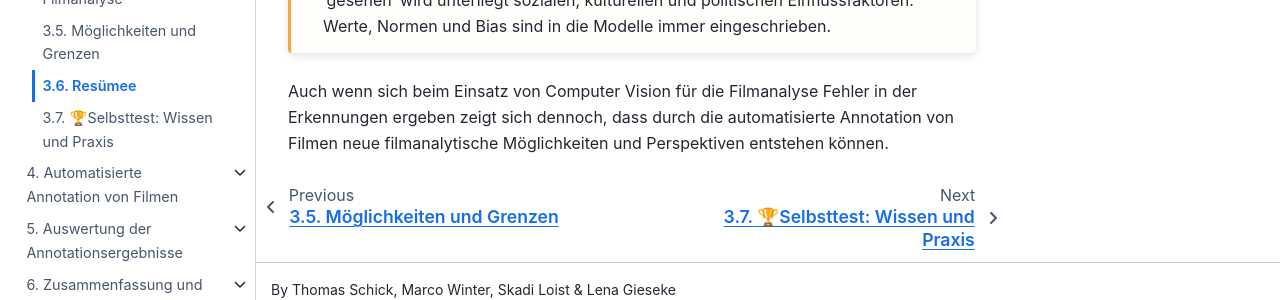
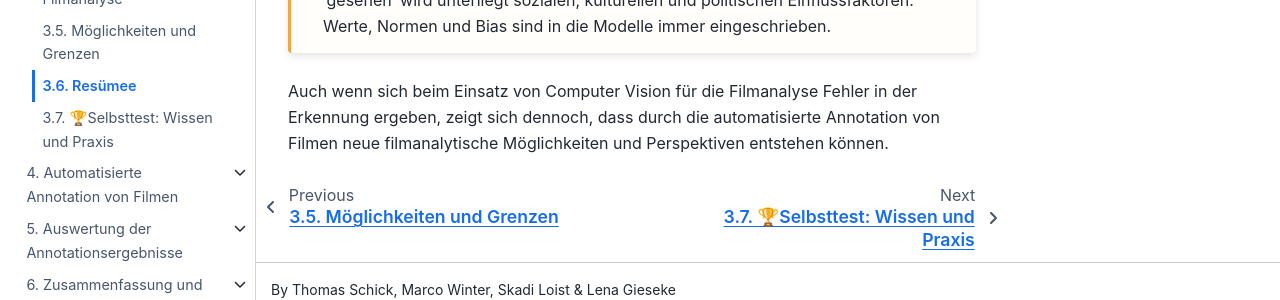
Before and after one commit to quadriga-dk/Bewegtes-Bild-Fallstudie-4, a Jupyter Book: the page built from vision/resumee_vision.md, in a window 1280 px wide and 900 px high, scrolled down 1811 px. Shown: the part 489-789 px from the top of the window. Built offline with Jupyter Book 1.0.4 settings and Sphinx 7.4.7 and the Sphinx Book theme 1.1.4, drawn with Linux system fonts in a browser that asks for light colours; pages that are not in the unit, such as notebooks, are missing from menus; some of the changed text lies outside the part shown; grey boxes are pictures that could not be loaded.

Commit message:
fix(typos): correct spelling and grammar in vision/resumee_vision.md

````diff
--- a/vision/resumee_vision.md
+++ b/vision/resumee_vision.md
@@ -24,4 +24,4 @@ Automatisierte Annotation mit Computer Vision kann die filmanalytische Arbeit un
 
 ```
 
-Auch wenn sich beim Einsatz von Computer Vision für die Filmanalyse Fehler in der Erkennungen ergeben zeigt sich dennoch, dass durch die automatisierte Annotation von Filmen neue filmanalytische Möglichkeiten und Perspektiven entstehen können.
+Auch wenn sich beim Einsatz von Computer Vision für die Filmanalyse Fehler in der Erkennung ergeben, zeigt sich dennoch, dass durch die automatisierte Annotation von Filmen neue filmanalytische Möglichkeiten und Perspektiven entstehen können.
````
Also changed, not shown: other parts of vision/resumee_vision.md (+1 -1 lines).
